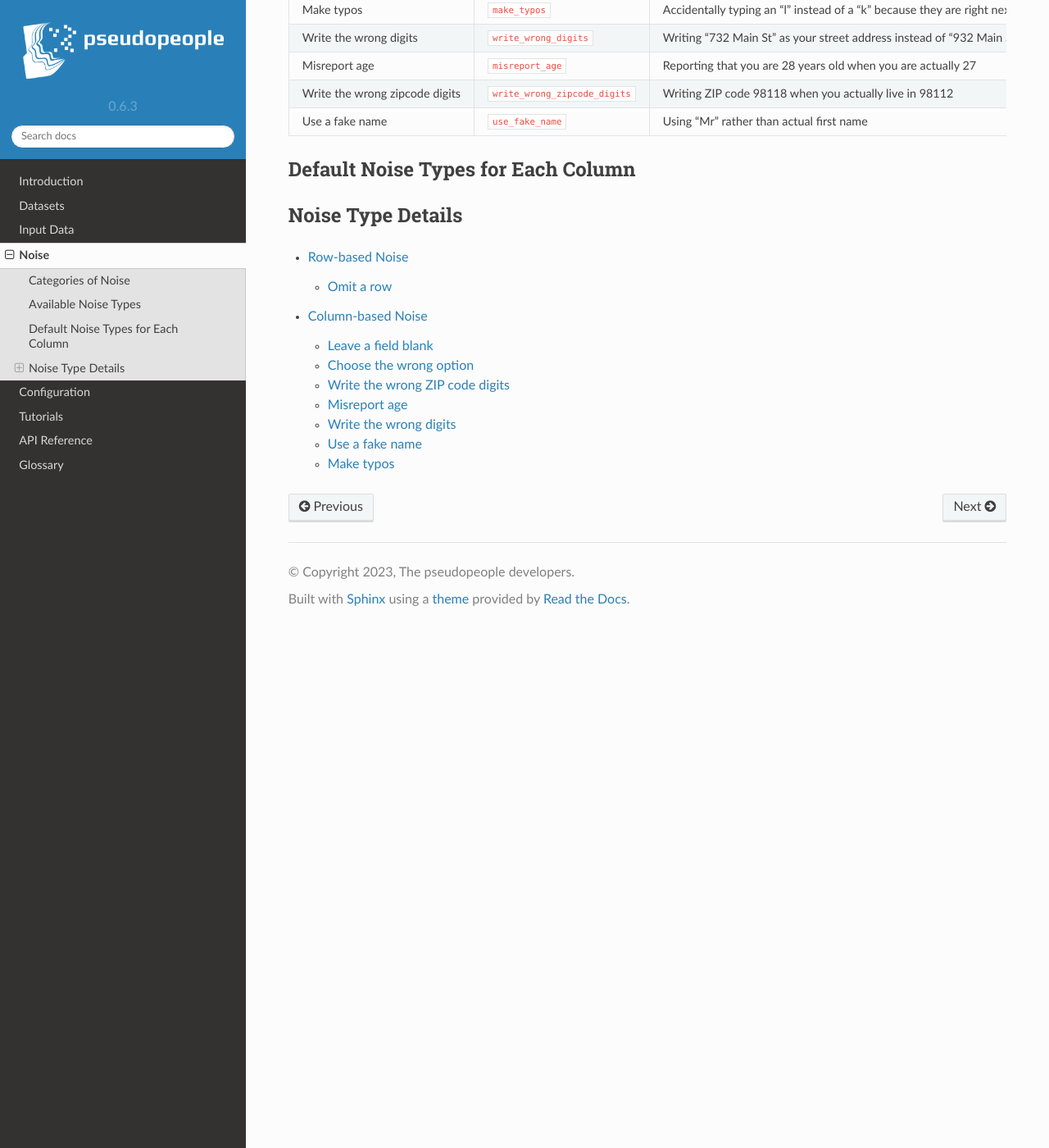
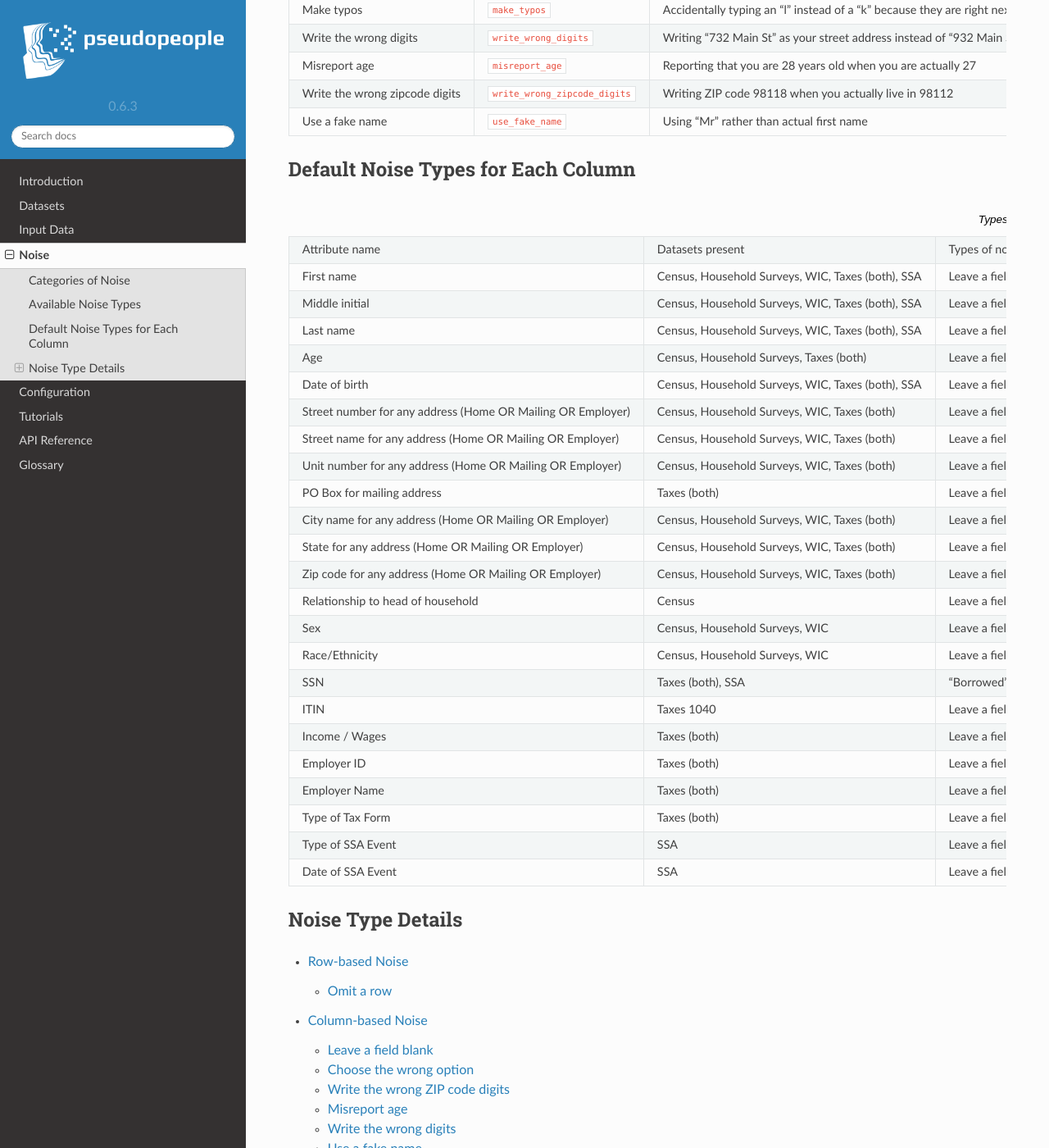
Before and after one commit to ihmeuw/pseudopeople, a Sphinx documentation site: the page built from docs/source/noise/index.rst, in a window 1280 px wide and 1400 px high, scrolled down 1162 px. Shown: the whole window at 82% size. Built offline with Sphinx 7.4.7 and the Read the Docs theme 2.0.0, drawn with Linux system fonts in a browser that asks for light colours.

Commit message:
Add table of noise types for each column

```diff
--- a/docs/source/noise/index.rst
+++ b/docs/source/noise/index.rst
@@ -93,6 +93,108 @@ column shows the name of the noise type in the configuration system.
 Default Noise Types for Each Column
 -----------------------------------
 
+.. list-table:: Types of noise for each column
+  :widths: 20 20 20 20
+  :header-rows: 0
+
+  * - Attribute name
+    - Datasets present
+    - Types of noise
+    - Notes
+  * - First name
+    - Census, Household Surveys, WIC, Taxes (both), SSA
+    - Leave a field blank, use a fake name, make typos
+    -
+  * - Middle initial
+    - Census, Household Surveys, WIC, Taxes (both), SSA
+    - Leave a field blank, make typos
+    -
+  * - Last name
+    - Census, Household Surveys, WIC, Taxes (both), SSA
+    - Leave a field blank, use a fake name, make typos
+    - The list of fake names will be different than the first names
+  * - Age
+    - Census, Household Surveys, Taxes (both)
+    - Leave a field blank, Misreport age, make typos
+    -
+  * - Date of birth
+    - Census, Household Surveys, WIC, Taxes (both), SSA
+    - Leave a field blank, write the wrong digits, make typos
+    -
+  * - Street number for any address (Home OR Mailing OR Employer)
+    - Census, Household Surveys, WIC, Taxes (both)
+    - Leave a field blank, write the wrong digits, make typos
+    - Noise for all types of addresses will work in the same way
+  * - Street name for any address (Home OR Mailing OR Employer)
+    - Census, Household Surveys, WIC, Taxes (both)
+    - Leave a field blank, make typos
+    - Noise for all types of addresses will work in the same way
+  * - Unit number for any address (Home OR Mailing OR Employer)
+    - Census, Household Surveys, WIC, Taxes (both)
+    - Leave a field blank, write the wrong digits, make typos
+    - Noise for all types of addresses will work in the same way
+  * - PO Box for mailing address
+    - Taxes (both)
+    - Leave a field blank, write the wrong digits, make typos
+    -
+  * - City name for any address (Home OR Mailing OR Employer)
+    - Census, Household Surveys, WIC, Taxes (both)
+    - Leave a field blank, make typos
+    - Noise for all types of addresses will work in the same way
+  * - State for any address (Home OR Mailing OR Employer)
+    - Census, Household Surveys, WIC, Taxes (both)
+    - Leave a field blank
+    - Noise for all types of addresses will work in the same way
+  * - Zip code for any address (Home OR Mailing OR Employer)
+    - Census, Household Surveys, WIC, Taxes (both)
+    - Leave a field blank, write the wrong zipcode digits, make typos
+    -
+  * - Relationship to head of household
+    - Census
+    - Leave a field blank
+    -
+  * - Sex
+    - Census, Household Surveys, WIC
+    - Leave a field blank
+    -
+  * - Race/Ethnicity
+    - Census, Household Surveys, WIC
+    - Leave a field blank
+    -
+  * - SSN
+    - Taxes (both), SSA
+    - "Borrowed" SSN, leave a field blank, write the wrong digits, make typos
+    - Note that not all types of noise apply to all datasets
+  * - ITIN
+    - Taxes 1040
+    - Leave a field blank, write the wrong digits, make typos
+    - Note that not all types of noise apply to all datasets
+  * - Income / Wages
+    - Taxes (both)
+    - Leave a field blank, make typos
+    - Note that wages and income are on separate tax forms and noise is applied to each separately
+  * - Employer ID
+    - Taxes (both)
+    - Leave a field blank, write the wrong digits, make typos
+    -
+  * - Employer Name
+    - Taxes (both)
+    - Leave a field blank, make typos
+    -
+  * - Type of Tax Form
+    - Taxes (both)
+    - Leave a field blank
+    -
+  * - Type of SSA Event
+    - SSA
+    - Leave a field blank
+    -
+  * - Date of SSA Event
+    - SSA
+    - Leave a field blank, write the wrong digits, make typos
+    -
+
+
 .. _noise_type_details:
 
 Noise Type Details
```
